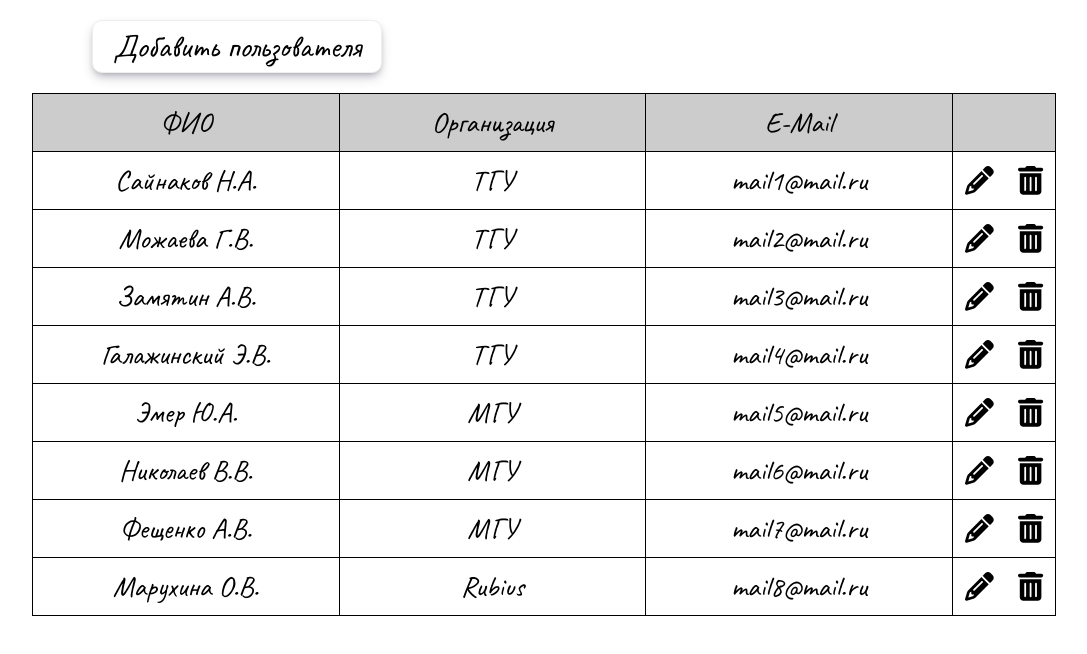
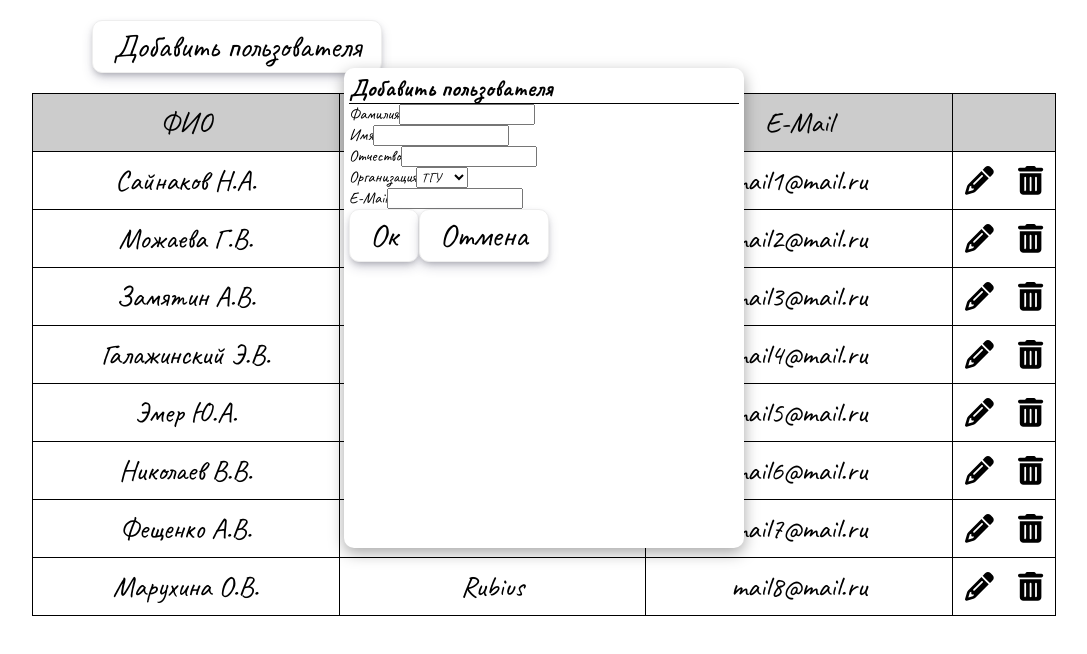
Before and after one commit to Lenarqa/react-table-app, a React (Create React App) app: page / in a window 1280 px wide. Both pictures are taken after a click on the button "Добавить пользователя". Shown: the top 654 px of the page, without its empty margins (96-1183 px from the left). Built offline with nearby package versions, Linux system fonts and the light colour scheme.

Commit message:
add addUserModal component

```diff
--- a/src/App.js
+++ b/src/App.js
@@ -1,11 +1,11 @@
-import React, { useContext } from "react";
+import React, { useContext, useState } from "react";
 import styled from "styled-components";
 import ActionsSection from "./components/ActionsSection";
 import Button from "./components/UI/Button";
 import Table from "./components/Table/Table";
 import { UserContext } from "./store/userContext";
+import AddUserModal from "./components/Modal/AddUserModal";
 
-// import usersJson from "./data/users.json";
 
 const StyledApp = styled.div`
   width: 80%;
@@ -15,21 +15,28 @@ const StyledApp = styled.div`
 `;
 
 function App() {
-  // const [users, setUsers] = useState(usersJson.users);
   const userCtx = useContext(UserContext);
+  const [isAddUser, setIsAddUser] = useState(false);
+
+  const openAddUser = () => {
+    setIsAddUser(true);
+  }
+
+  const closeAddUser = () => {
+    setIsAddUser(false);
+  }
 
   return (
     <StyledApp>
       <ActionsSection>
         <Button
-          onClick={() => {
-            console.log("Добавить пользователя");
-          }}
+          onClick={openAddUser}
         >
           Добавить пользователя
         </Button>
       </ActionsSection>
       <Table users={userCtx.users}/>
+      {isAddUser && <AddUserModal onClose={closeAddUser}/>}
     </StyledApp>
   );
 }
--- /dev/null
+++ b/src/components/Modal/AddUserModal.js
@@ -0,0 +1,68 @@
+import React, { useContext } from "react";
+import styled from "styled-components";
+import { UserContext } from "../../store/userContext";
+import Button from "../UI/Button";
+
+const StyledAddUserModar = styled.div`
+  width: 25rem;
+  height: 30rem;
+  position: absolute;
+  top: 50%;
+  left: 50%;
+  transform: translateX(-50%) translateY(-50%);
+  background-color: white;
+  box-shadow: rgba(0, 0, 0, 0.35) 0px 5px 15px;
+  border-radius: 10px;
+
+  display: flex;
+  padding: 5px;
+  justify-content: flex-start;
+  flex-direction: column;
+
+  header {
+    border-bottom: 1px solid black;
+  }
+`;
+
+const AddUserModal = (props) => {
+  const userCtx = useContext(UserContext);
+  return (
+    <StyledAddUserModar>
+      <header>
+        <h2>Добавить пользователя</h2>
+      </header>
+      <div>
+        <div>
+          <label htmlFor="">Фамилия</label>
+          <input type="text" />
+        </div>
+        <div>
+          <label htmlFor="">Имя</label>
+          <input type="text" />
+        </div>
+        <div>
+          <label htmlFor="">Отчество</label>
+          <input type="text" />
+        </div>
+        <div>
+          <label htmlFor="">Организация</label>
+          <select name="" id="">
+            {userCtx.organisation.map((org) => (
+              <option>{org.shortName}</option>
+            ))}
+          </select>
+        </div>
+        <div>
+          <label htmlFor="">E-Mail</label>
+          <input type="email" />
+        </div>
+      </div>
+      <div>
+        <Button>Ок</Button>
+        <Button>Отмена</Button>
+      </div>
+    </StyledAddUserModar>
+  );
+};
+
+export default AddUserModal;
--- a/src/components/Modal/DeleteModal.js
+++ b/src/components/Modal/DeleteModal.js
@@ -39,11 +39,11 @@ const DeleteModal = (props) => {
   return (
     <StyledDelete>
       <Header>
-        <h2>Удалить?</h2>
+        <h2>Удаление</h2>
       </Header>
       <Actions>
-        <Button onClick={props.onClose}>Нет</Button>
-        <Button onClick={props.onDelete}>Да</Button>
+        <Button onClick={props.onClose}>Отмена</Button>
+        <Button onClick={props.onDelete}>Ок</Button>
       </Actions>
     </StyledDelete>
   );
```
